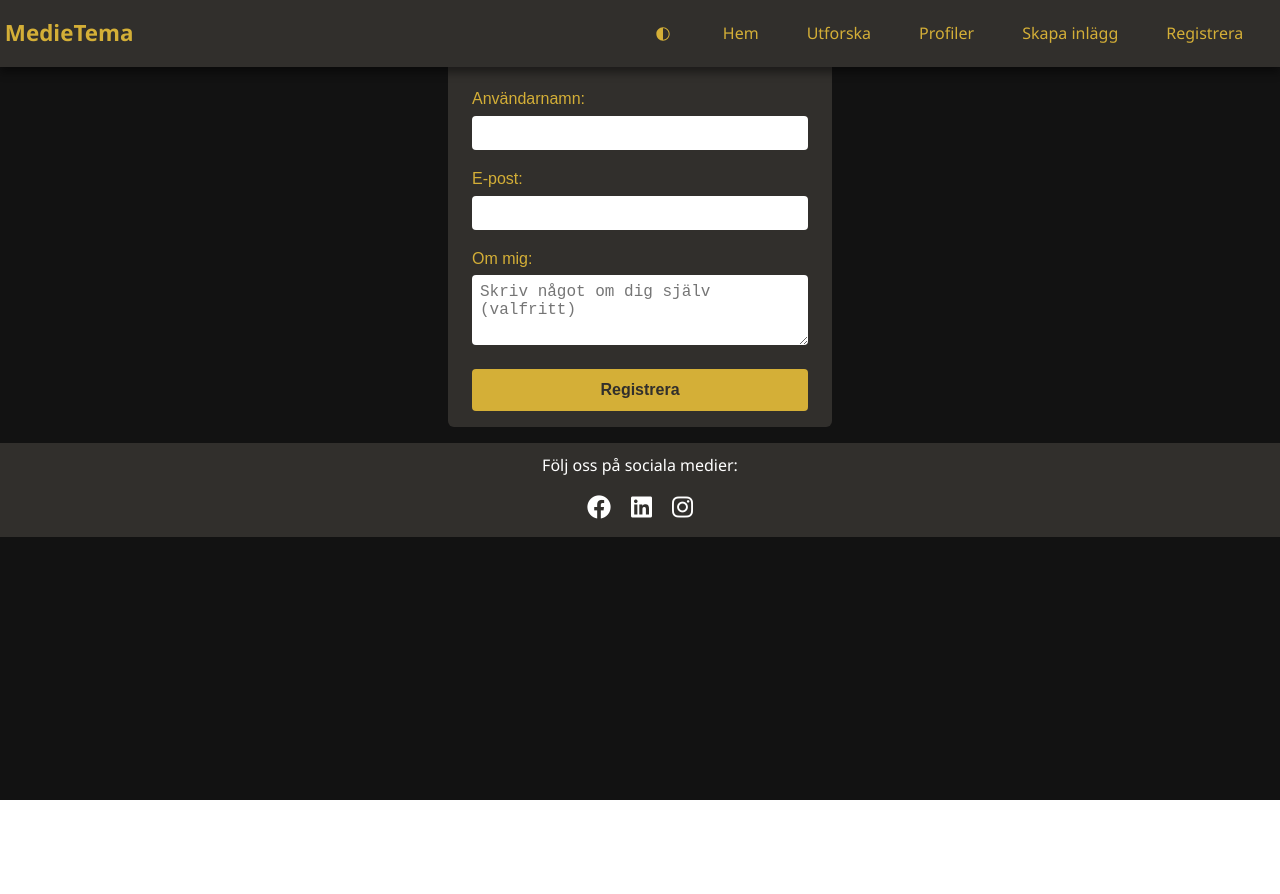
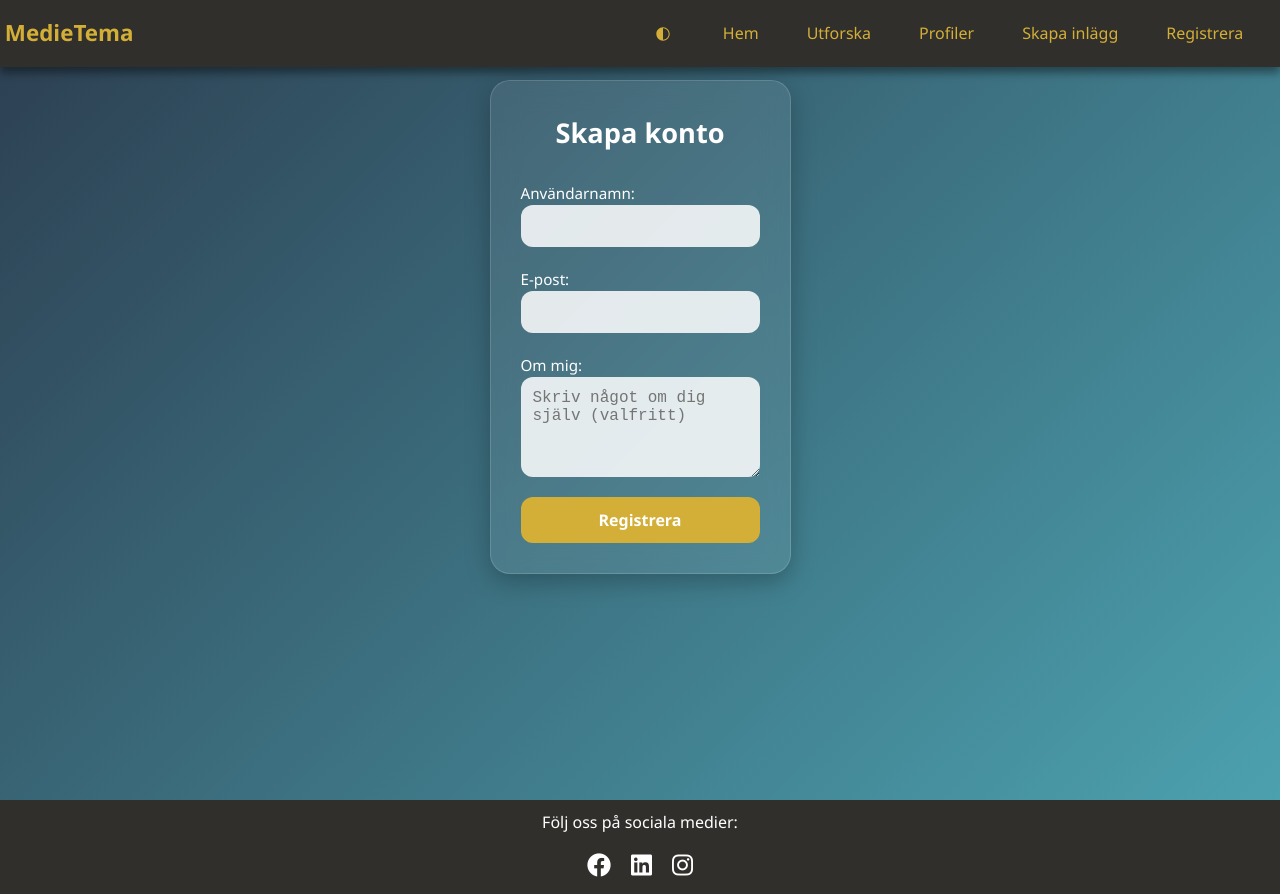
Before and after one commit to Mussse97/Javascript3-Grupp6, a React (Vite) app: page /register in a window 1280 px wide. Before the commit the page ends 800 px from the top, so only its background shows below. Built offline with nearby package versions, Linux system fonts and the light colour scheme.

Commit message:
initial commit

```diff
--- a/src/App.css
+++ b/src/App.css
@@ -37,13 +37,13 @@ body.light-theme {
 }
 
 body.dark-theme {
-  background-color: #121212;
+  background-color: #312f2c;
   color: #f5f5f5;
 }
 
 body.light-theme {
   background-color: #f5f5f5;
-  color: #121212;
+  color: #312f2c;
 }
 
 
--- a/src/components/Header/Navbar.jsx
+++ b/src/components/Header/Navbar.jsx
@@ -30,9 +30,8 @@ const Navbar = ({ toggleTheme }) => {
           <Link to="/explore">Utforska</Link>
           <NavLink to="/profiles">Profiler</NavLink>
           {loggedIn && <NavLink to={`/profile/${loggedIn._id}`}>Min profil</NavLink>}
-          { /* <a href="/contact">Profiler</a> BEHÖVS EJ LÄNGRE */}
-          <a href="/create">Skapa inlägg</a>
-          <a href="/register">Registrera</a>
+          <Link to="/create">Skapa inlägg</Link>
+          <Link to="/register">Registrera</Link>
 
         </div>
 
--- a/src/components/createPost/CreatePost.css
+++ b/src/components/createPost/CreatePost.css
@@ -9,7 +9,7 @@
   display: flex;
   justify-content: center;
   align-items: center;
-  padding:50px 20px 20px;
+  padding: 5rem 1rem 1rem;
   background: linear-gradient(135deg, #2c3e50, #4ca1af);
   min-height: 100dvh;
 }
--- a/src/components/explore/Explore.css
+++ b/src/components/explore/Explore.css
@@ -1,6 +1,6 @@
 /* Allmän layout */
 .explore {
-  background-color: #312f2c;
+/*  background-color: #312f2c; */
   color: white;
   font-family: 'Segoe UI', sans-serif;
   padding: 2rem;
--- a/src/components/profile/ProfilePage.css
+++ b/src/components/profile/ProfilePage.css
@@ -1,36 +1,105 @@
-.profile-page {
-    max-width:600px;
-    margin:2rem auto;
-    background:#312f2c;
-    padding:1.5rem;
-    border-radius:6px;
-    color:#d4af37;
+/* Box model fix */
+*,
+*::before,
+*::after {
+  box-sizing: border-box;
 }
 
-.profile-page input, .profile-page textarea {
-    width:100%;
-    padding:0.5rem;
-    border:none;
-    border-radius:4px;
-    margin-top:0.25rem;
+.profile-page {
+  display: flex;
+  justify-content: center;
+  align-items: center;
+  padding: 5rem 1rem 1rem;
+  background: linear-gradient(135deg, #2c3e50, #4ca1af);
+  min-height: 100dvh;
+  color: #fff;
+}
+
+.profile-page > div {
+  backdrop-filter: blur(14px);
+  background: rgba(255, 255, 255, 0.08);
+  padding: 30px;
+  max-width: 600px;
+  width: 100%;
+  border-radius: 20px;
+  box-shadow: 0 8px 25px rgba(0, 0, 0, 0.25);
+  border: 1px solid rgba(255, 255, 255, 0.15);
+  display: flex;
+  flex-direction: column;
+  gap: 16px;
+}
+
+.profile-page h2 {
+  font-size: 1.7rem;
+  margin-bottom: 1rem;
+  text-align: center;
+}
+
+.profile-page label {
+  font-weight: 500;
+  font-size: 0.95rem;
+  display: flex;
+  flex-direction: column;
+}
+
+.profile-page input,
+.profile-page textarea {
+  width: 100%;
+  padding: 12px;
+  border-radius: 12px;
+  border: none;
+  background-color: rgba(255, 255, 255, 0.85);
+  font-size: 1rem;
+  color: #000;
+  transition: box-shadow 0.3s ease;
+}
+
+.profile-page input:focus,
+.profile-page textarea:focus {
+  outline: none;
+  box-shadow: 0 0 8px #d4af37;
+}
+
+.profile-page textarea {
+  resize: vertical;
+  min-height: 100px;
 }
 
 .profile-page button {
-    margin-right:0.5rem;
-    margin-top:1rem;
-    padding:0.5rem 1rem;
-    background:#d4af37;
-    color:#312f2c;
-    border:none;
-    border-radius:4px;
-    cursor:pointer;
+  padding: 12px;
+  border: none;
+  background-color: #d4af37;
+  color: white;
+  font-size: 1rem;
+  font-weight: bold;
+  border-radius: 12px;
+  cursor: pointer;
+  transition: background-color 0.3s ease;
+  margin-top: 0.5rem;
 }
 
 .profile-page button:hover {
-    background:#b58e27;
+  background-color: #b9972f;
 }
 
-.msg {
-    margin-top:0.75rem;
-    font-weight:bold;
+.profile-page .msg {
+  color: #00e676;
+  text-align: center;
+  font-weight: bold;
+  margin-top: 1rem;
 }
+
+/* Mobilanpassning */
+@media (max-width: 600px) {
+  .profile-page {
+    padding: 80px 16px 100px;
+    min-height: auto;
+  }
+
+  .profile-page > div {
+    padding: 40px;
+    max-width: 100%;
+    max-height: 90vh;
+    overflow-y: auto;
+  }
+}
--- a/src/components/profile/ProfilePage.jsx
+++ b/src/components/profile/ProfilePage.jsx
@@ -17,7 +17,7 @@ export default function ProfilePage() {
         client.fetch('*[_type=="user" && _id==$id][0]', { id })
             .then(p => {
                 setProfile(p);
-                setForm({ username:p.username, bio:p.bio || '' });
+                setForm({ username: p.username, bio: p.bio || '' });
             })
             .catch(console.error);
     }, [id]);
@@ -42,6 +42,7 @@ export default function ProfilePage() {
 
     return (
         <section className="profile-page">
+            <div>
                 <h2>{isMe ? 'Min profil' : `Profil: ${profile.username}`}</h2>
 
                 {!edit && (
@@ -78,7 +79,9 @@ export default function ProfilePage() {
                         <button onClick={() => setEdit(false)}>Avbryt</button>
                     </>
                 )}
+
                 {msg && <p className="msg">{msg}</p>}
+            </div>
         </section>
     );
 }
--- a/src/components/profiles/ProfilesList.css
+++ b/src/components/profiles/ProfilesList.css
@@ -1,22 +1,74 @@
+/* Box model fix */
+*,
+*::before,
+*::after {
+  box-sizing: border-box;
+}
+
 .profiles-list {
-    max-width: 700px;
-    margin: 2rem auto;
-    color:#d4af37;
+  display: flex;
+  justify-content: center;
+  align-items: center;
+  padding: 50px 20px 20px;
+  background: linear-gradient(135deg, #2c3e50, #4ca1af);
+  min-height: 100dvh;
+  color: #fff;
+}
+
+.profiles-list > div {
+  backdrop-filter: blur(14px);
+  background: rgba(255, 255, 255, 0.08);
+  padding: 30px;
+  max-width: 600px;
+  width: 100%;
+  border-radius: 20px;
+  box-shadow: 0 8px 25px rgba(0, 0, 0, 0.25);
+  border: 1px solid rgba(255, 255, 255, 0.15);
+}
+
+.profiles-list h2 {
+  font-size: 1.7rem;
+  margin-bottom: 1rem;
+  text-align: center;
 }
 
 .profiles-list ul {
-    list-style:none;
-    padding:0;
+  list-style: none;
+  padding: 0;
+  margin: 0;
 }
 
 .profiles-list li {
-    background:#312f2c;
-    margin-bottom:1rem;
-    padding:1rem;
-    border-radius:6px;
+  background: rgba(255, 255, 255, 0.1);
+  border-radius: 12px;
+  padding: 1rem;
+  margin-bottom: 1rem;
+  color: #fff;
 }
 
 .profiles-list a {
-    color:#d4af37;
-    font-size:1.1rem;
+  color: #d4af37;
+  font-weight: bold;
+  font-size: 1.1rem;
+  text-decoration: none;
 }
+
+.profiles-list p {
+  margin-top: 0.5rem;
+  color: #ddd;
+}
+
+/* Mobilanpassning */
+@media (max-width: 600px) {
+  .profiles-list {
+    padding: 80px 16px 100px;
+    min-height: auto;
+  }
+
+  .profiles-list > div {
+    padding: 20px;
+    max-width: 100%;
+    max-height: 90vh;
+    overflow-y: auto;
+  }
+}
--- a/src/components/profiles/ProfilesList.jsx
+++ b/src/components/profiles/ProfilesList.jsx
@@ -17,6 +17,7 @@ export default function ProfilesList() {
 
     return (
         <section className="profiles-list">
+            <div>
                 <h2>Användarprofiler</h2>
                 <ul>
                     {users.map(u => (
@@ -28,6 +29,7 @@ export default function ProfilesList() {
                         </li>
                     ))}
                 </ul>
+            </div>
         </section>
     );
 }
--- a/src/components/registerform/RegisterForm.css
+++ b/src/components/registerform/RegisterForm.css
@@ -1,68 +1,110 @@
+/* Box model fix */
+*,
+*::before,
+*::after {
+  box-sizing: border-box;
+}
+
 .register-form {
-  max-width: 400px;
-  margin: 1rem auto;
-  background: #312f2c;
-  padding: 1rem 1.5rem;
-  border-radius: 6px;
-  color: #d4af37;
-  font-family: sans-serif;
+  display: flex;
+  flex-direction: column;
+  align-items: center;
+  padding: 5rem 1rem 1rem;
+  background: linear-gradient(135deg, #2c3e50, #4ca1af);
+  min-height: 100dvh;
+}
+
+.register-form form {
+  backdrop-filter: blur(14px);
+  background: rgba(255, 255, 255, 0.08);
+  padding: 30px;
+  max-width: 600px;
+  width: 100%;
+  border-radius: 20px;
+  box-shadow: 0 8px 25px rgba(0, 0, 0, 0.25);
+  display: flex;
+  flex-direction: column;
+  gap: 16px;
+  border: 1px solid rgba(255, 255, 255, 0.15);
+  color: #fff;
 }
 
 .register-form h2 {
-  margin-bottom: 1rem;
+  font-size: 1.7rem;
+  margin-bottom: 10px;
   text-align: center;
 }
 
 .register-form label {
-  display: block;
-  margin-bottom: 1rem;
-}
-
-textarea {
-  resize: vertical; /* Tillåter bara vertikal förstoring */
-  max-width: 100%;  /* Maxbredd begränsas till förälderns bredd */
-  box-sizing: border-box; /* Så padding och border räknas in i bredden */
+  font-weight: 500;
+  font-size: 0.95rem;
+  margin-bottom: 4px;
+  display: flex;
+  flex-direction: column;
 }
 
 .register-form input,
 .register-form textarea {
   width: 100%;
-  padding: 0.5rem;
+  padding: 12px;
+  border-radius: 12px;
   border: none;
-  border-radius: 4px;
-  margin-top: 0.25rem;
+  background-color: rgba(255, 255, 255, 0.85);
   font-size: 1rem;
+  color: #000;
+  transition: box-shadow 0.3s ease;
+}
+
+.register-form input:focus,
+.register-form textarea:focus {
+  outline: none;
+  box-shadow: 0 0 8px #d4af37;
+}
+
+.register-form textarea {
+  resize: vertical;
+  min-height: 100px;
 }
 
 .register-form button {
+  padding: 12px;
+  border: none;
   background-color: #d4af37;
-  border: none;
-  color: #312f2c;
+  color: white;
+  font-size: 1rem;
   font-weight: bold;
-  padding: 0.75rem;
-  width: 100%;
-  border-radius: 4px;
+  border-radius: 12px;
   cursor: pointer;
   transition: background-color 0.3s ease;
 }
 
-.register-form button:disabled {
-  background-color: #a38627;
-  cursor: not-allowed;
+.register-form button:hover {
+  background-color: #b9972f;
 }
 
-.register-form button:hover:not(:disabled) {
-  background-color: #b78f23;
-}
-
-.error {
+.register-form .error {
   color: #ff6b6b;
-  margin-top: 0.5rem;
+  text-align: center;
   font-weight: bold;
 }
 
-.success {
-  color: #a7d129;
-  margin-top: 0.5rem;
+.register-form .success {
+  color: #00e676;
+  text-align: center;
   font-weight: bold;
 }
+
+/* Mobilanpassning */
+@media (max-width: 600px) {
+  .register-form {
+    padding: 80px 16px 100px;
+    min-height: auto;
+  }
+
+  .register-form form {
+    padding: 20px;
+    max-width: 100%;
+    max-height: 90vh;
+    overflow-y: auto;
+  }
+}
--- a/src/components/registerform/RegisterForm.jsx
+++ b/src/components/registerform/RegisterForm.jsx
@@ -28,30 +28,7 @@ const RegisterForm = () => {
         if (!formData.username || !formData.email) {
             setError('Användarnamn och e-post är obligatoriska fält.');
             setLoading(false);
-            return
-        }
-
-        try {
-            const userDoc = {
-                _type: 'user',
-                username: formData.username,
-                email: formData.email,
-                bio: formData.bio,
-                createdAt: new Date().toISOString(),
-            };
-
-            await writeClient.create(userDoc);
-            setSuccessMsg('Registrering lyckades!');
-            setFormData({
-                username: '',
-                email: '',
-                bio: '',
-            });
-        } catch (err) {
-            console.error(err);
-            setError('Ett fel inträffade vid registreringen. Försök igen senare.');
-        } finally {
-            setLoading(false);
+            return;
         }
 
         try {
@@ -66,13 +43,16 @@ const RegisterForm = () => {
             setSuccessMsg('Registrering lyckades!');
             setFormData({ username: '', email: '', bio: '' });
         } catch (err) {
-            setError ('Ett fel inträffade:' + err.message);
+            setError('Ett fel inträffade: ' + err.message);
         }
+
         setLoading(false);
     };
 
     return (
-        <form className="register-form" onSubmit={handleSubmit}>
+        <section className="register-form">
+            <div>
+                <form onSubmit={handleSubmit}>
                     <h2>Skapa konto</h2>
                     <label>
                         Användarnamn:
@@ -95,7 +75,7 @@ const RegisterForm = () => {
                     <label>
                         Om mig:
                         <textarea
-                    name='bio'
+                            name="bio"
                             value={formData.bio}
                             onChange={handleChange}
                             rows="3"
@@ -107,7 +87,9 @@ const RegisterForm = () => {
                     {error && <p className="error">{error}</p>}
                     {successMsg && <p className="success">{successMsg}</p>}
                 </form>
+            </div>
+        </section>
     );
-}
+};
 
 export default RegisterForm;
```
Also changed, not shown: src/components/Header/HamburgerMenu.jsx (+5 -5 lines). Lines whose indentation alone changed are shown as unchanged.
